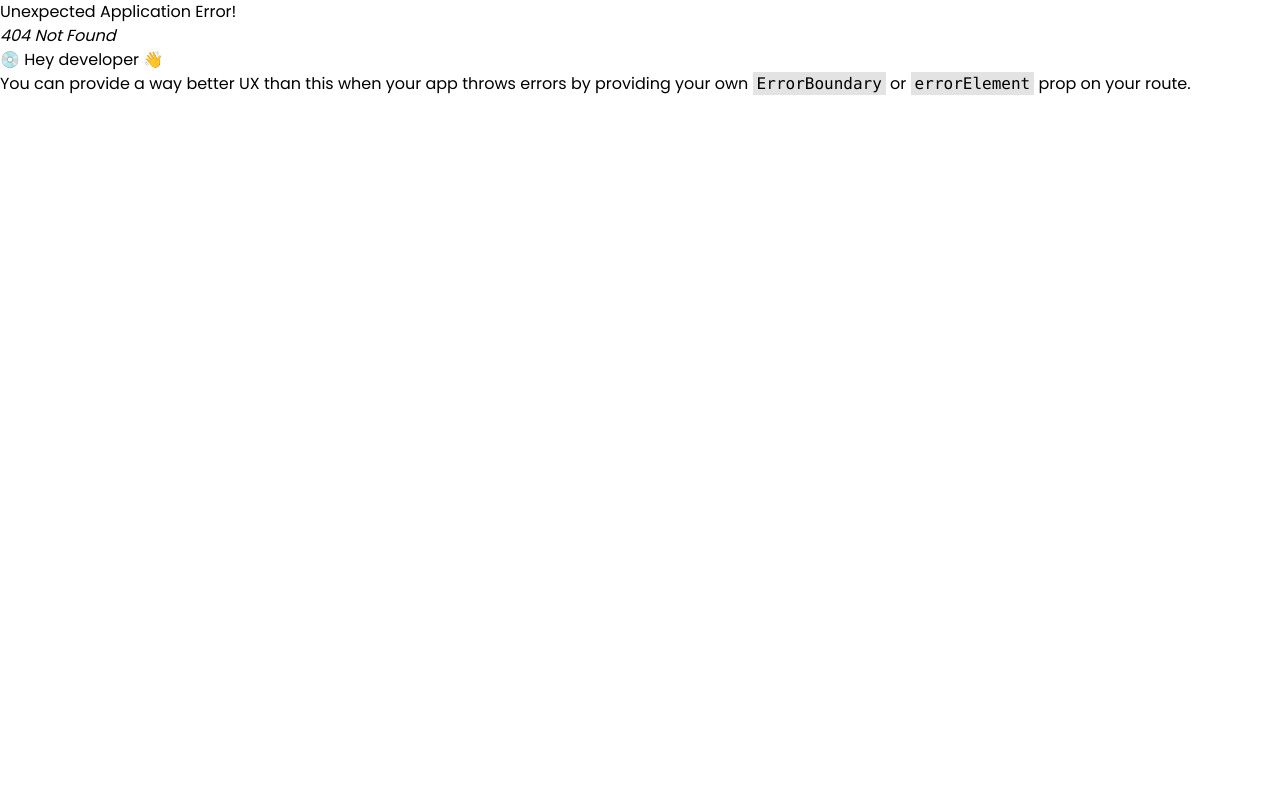
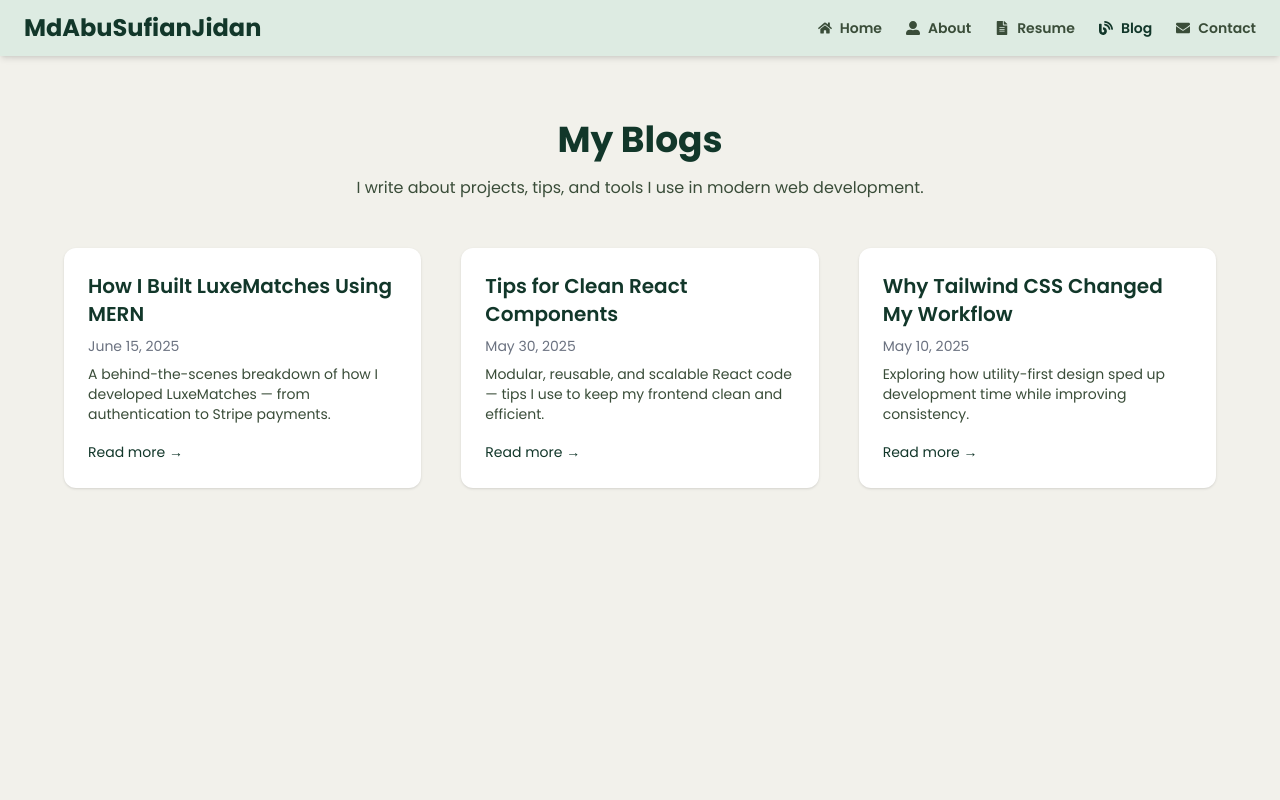
Before and after one commit to Md-Sufian-Jidan/cd-portfolio, a React (Vite) app: page /blog in a window 1280 px wide. Before the commit this address had no page. Shown: the top 800 px of the page. Built offline with nearby package versions, Linux system fonts and the light colour scheme.

Commit message:
readme.md file added

```diff
--- a/src/Routes/Routes.jsx
+++ b/src/Routes/Routes.jsx
@@ -4,6 +4,7 @@ import Home from "../pages/Home/Home/Home";
 import About from "../pages/About/About";
 import Resume from "../pages/Resume/Resume";
 import Contact from "../pages/Contact/Contact";
+import Blog from "../pages/Blog/Blog";
 
 export const router = createBrowserRouter([
     {
@@ -26,6 +27,10 @@ export const router = createBrowserRouter([
                 path: '/contact',
                 element: <Contact />
             },
+            {
+                path: '/blog',
+                element: <Blog />
+            },
         ]
     },
 ])
--- a/src/pages/About/About.jsx
+++ b/src/pages/About/About.jsx
@@ -8,7 +8,7 @@ const About = () => {
             <div className="grid grid-cols-1 md:grid-cols-2 gap-10 items-center">
                 {/* Bio Section */}
                 <motion.div
-                    initial={{ opacity: 0, x: -40 }}
+                    initial={{ opacity: 0, x: -25 }}
                     whileInView={{ opacity: 1, x: 0 }}
                     transition={{ duration: 0.6 }}
                 >
@@ -22,7 +22,7 @@ const About = () => {
                 </motion.div>
                 {/* Skills / Tools */}
                 <motion.div
-                    initial={{ opacity: 0, x: 40 }}
+                    initial={{ opacity: 0, x: 25 }}
                     whileInView={{ opacity: 1, x: 0 }}
                     transition={{ duration: 0.6 }}
                 >
--- /dev/null
+++ b/src/pages/Blog/Blog.jsx
@@ -0,0 +1,71 @@
+import { motion } from "framer-motion";
+
+const blogs = [
+    {
+        title: "How I Built LuxeMatches Using MERN",
+        date: "June 15, 2025",
+        summary:
+            "A behind-the-scenes breakdown of how I developed LuxeMatches — from authentication to Stripe payments.",
+        link: "#",
+    },
+    {
+        title: "Tips for Clean React Components",
+        date: "May 30, 2025",
+        summary:
+            "Modular, reusable, and scalable React code — tips I use to keep my frontend clean and efficient.",
+        link: "#",
+    },
+    {
+        title: "Why Tailwind CSS Changed My Workflow",
+        date: "May 10, 2025",
+        summary:
+            "Exploring how utility-first design sped up development time while improving consistency.",
+        link: "#",
+    },
+];
+
+const Blog = () => {
+    return (
+        <section className="min-h-screen bg-light py-16 px-6">
+            <div className="max-w-6xl mx-auto text-center">
+                <motion.h2
+                    initial={{ opacity: 0, y: 10 }}
+                    whileInView={{ opacity: 1, y: 0 }}
+                    transition={{ duration: 0.6 }}
+                    className="text-3xl md:text-4xl font-bold text-primary mb-4"
+                >
+                    My Blogs
+                </motion.h2>
+                <p className="text-secondary mb-12 max-w-2xl mx-auto">
+                    I write about projects, tips, and tools I use in modern web development.
+                </p>
+
+                <div className="grid gap-10 md:grid-cols-2 lg:grid-cols-3">
+                    {blogs.map((post, index) => (
+                        <motion.div
+                            key={index}
+                            initial={{ opacity: 0, y: 30 }}
+                            whileInView={{ opacity: 1, y: 0 }}
+                            transition={{ delay: index * 0.2 }}
+                            className="bg-white p-6 rounded-xl shadow hover:shadow-lg transition-shadow text-left"
+                        >
+                            <h3 className="text-xl font-semibold text-primary mb-2">
+                                {post.title}
+                            </h3>
+                            <p className="text-sm text-gray-500 mb-2">{post.date}</p>
+                            <p className="text-secondary text-sm mb-4">{post.summary}</p>
+                            <a
+                                href={post.link}
+                                className="text-primary hover:underline font-medium text-sm"
+                            >
+                                Read more →
+                            </a>
+                        </motion.div>
+                    ))}
+                </div>
+            </div>
+        </section>
+    );
+}
+
+export default Blog;
--- a/src/pages/Home/Process/Process.jsx
+++ b/src/pages/Home/Process/Process.jsx
@@ -47,7 +47,7 @@ const Process = () => {
                             initial={{ opacity: 0, y: 30 }}
                             whileInView={{ opacity: 1, y: 0 }}
                             transition={{ delay: index * 0.2, duration: 0.5 }}
-                            className="bg-white shadow-md p-6 rounded-xl w-full md:max-w-[22%] text-center relative"
+                            className="bg-white shadow-md p-6 rounded-xl w-full md:max-w-[22%] text-center relative flex flex-col items-center"
                         >
                             <div className="mb-4 mx-auto">{step.icon}</div>
                             <h3 className="text-xl font-semibold text-primary mb-2">{step.title}</h3>
--- a/src/pages/Home/Projects/Projects.jsx
+++ b/src/pages/Home/Projects/Projects.jsx
@@ -40,9 +40,9 @@ const projects = [
     },
 ];
 
-export default function Projects({ projectRef }) {
+const Projects = () => {
     return (
-        <section id="projects" className="bg-light py-16 px-6">
+        <section id="projects" className="bg-accent py-16 px-6">
             <div className="max-w-6xl mx-auto text-center">
                 <motion.h2
                     initial={{ opacity: 0, y: 20 }}
@@ -112,3 +112,5 @@ export default function Projects({ projectRef }) {
         </section>
     );
 }
+
+export default Projects;
```
Also changed, not shown: 1 other file (tests, documents, lock files or other folders).
